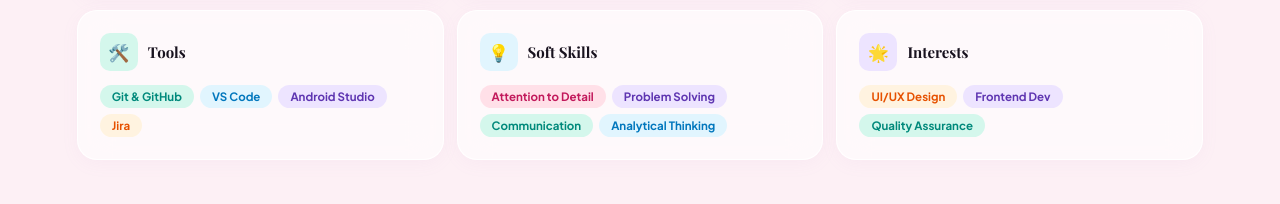
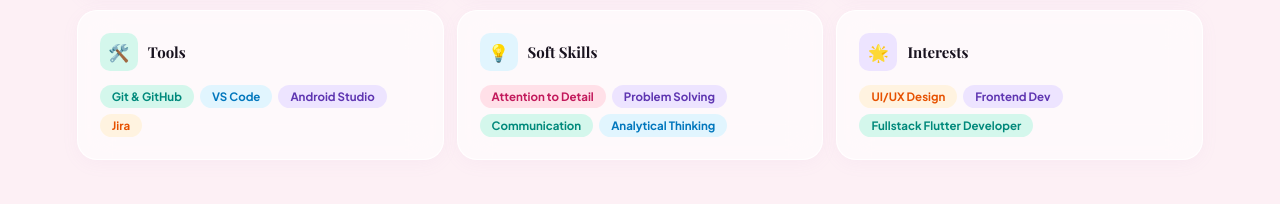
Before and after one commit to shahkritika/Portfolio, a website: page index.html in a window 1280 px wide. Shown: the part 2738-2942 px from the top of the page. Drawn offline with nearby package versions, Linux system fonts and the light colour scheme; a web font is replaced by a local one.

Commit message:
Edited the interest

```diff
--- a/index.html
+++ b/index.html
@@ -648,7 +648,7 @@ footer .fn{font-family:'Playfair Display',serif;font-weight:900;font-size:15px;b
       <div class="sk-tags">
         <span class="sk-tag" style="background:var(--peach-l);color:var(--peach-d)">UI/UX Design</span>
         <span class="sk-tag" style="background:var(--lav-l);color:var(--lav-d)">Frontend Dev</span>
-        <span class="sk-tag" style="background:var(--mint-l);color:var(--mint-d)">Quality Assurance</span>
+        <span class="sk-tag" style="background:var(--mint-l);color:var(--mint-d)">Fullstack Flutter Developer</span>
       </div>
     </div>
   </div>
```
